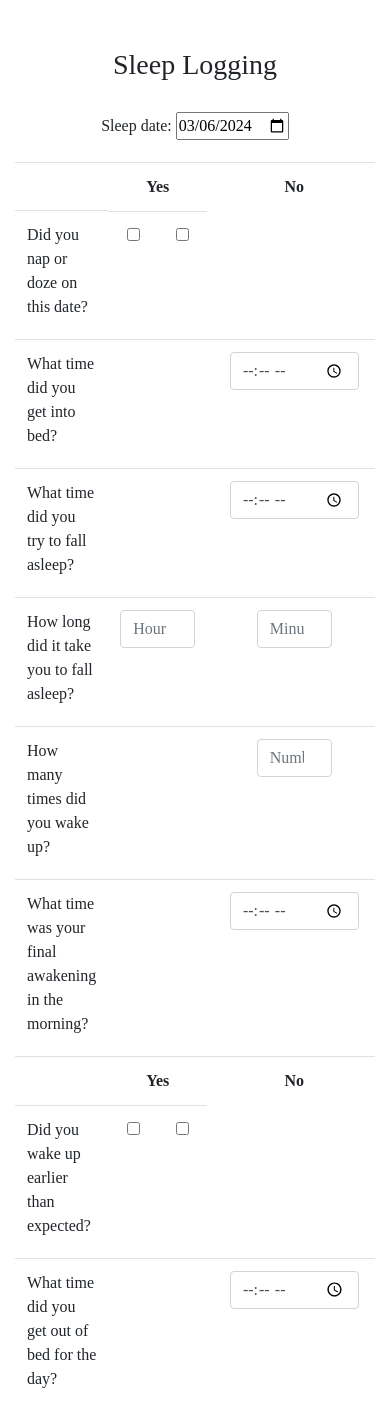
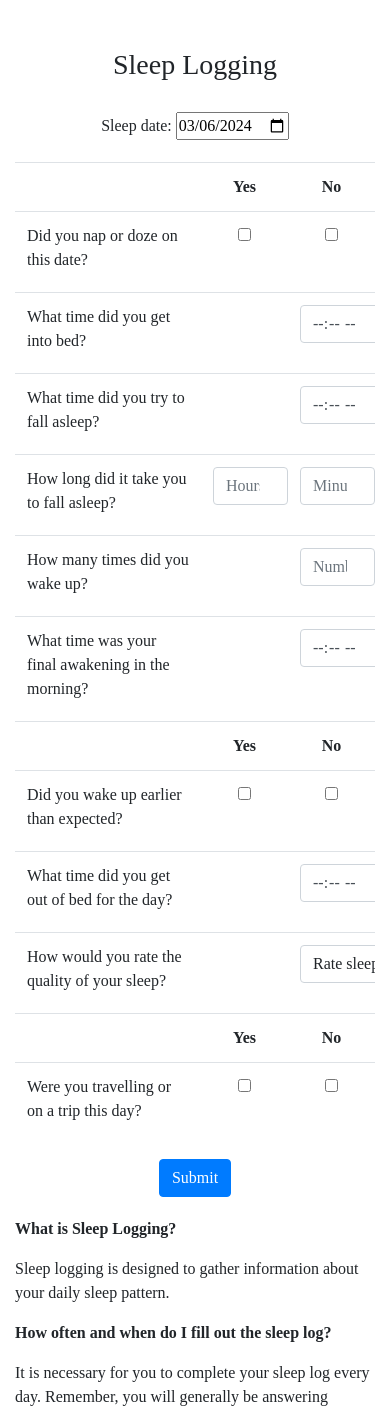
Before and after one commit to colin-raaen/thrive-track, a Flask app: page /sleep in a window 390 px wide. Shown: the part 76-1486 px from the top of the page. Run offline with Flask 3, Linux system fonts and the light colour scheme; a user stored in the database is signed in; some libraries are stand-ins or nearby versions.

Commit message:
March 5, 2024: Resolved activity.html styling for mobiile view. Beginning of fixing sleep.html mobile view styling

```diff
--- a/static/sleep-logging.js
+++ b/static/sleep-logging.js
@@ -189,7 +189,7 @@ document.addEventListener('DOMContentLoaded', function(){
                                 inBedDateTime.setDate(inBedDateTime.getDate() + 1);
                         }
 
-                        // array or validations checks on form submission and error messages to throw if true
+                        // array of validations checks on form submission and error messages to throw if true
                         const validations = [ { condition: sleepAttemptDateObject < inBedDateTime, message: 'Please ensure the time in bed is earlier than time attempt to sleep' } ];
                         // Call field validation helper function to loop through validation checks, alert if condition found
                         if (!validateFieldEntry(validations)) {
--- a/templates/sleep.html
+++ b/templates/sleep.html
@@ -24,20 +24,20 @@
         <div class="container table-container table-responsive">
             <table class="table table-borderless" id="questions-table">
                 <tr>
-                    <th></th>
-                    <th class="yes-no-header">Yes</th>
-                    <th class="yes-no-header">No</th>
+                    <th class="question-header"></th>
+                    <th class="yes-no-td">Yes</th>
+                    <th class="yes-no-td">No</th>
                   </tr>
                 <!-- Nap or doze -->
                 <tr data-row-number="1">
-                    <td class="sleep-question-cell" align="left"><label for="30min">Did you nap or doze on this date?</label></td>
+                    <td class="question-header" align="left"><label for="30min">Did you nap or doze on this date?</label></td>
                     <td class="yes-no-td"><input type="checkbox" class="YesNo" id="nap-yes" name="nap-yes"
                         value="1" data-associated-checkbox="nap-no"></td>
                     <td class="yes-no-td"><input type="checkbox" class="YesNo" id="nap-no" name="nap-no" value="0"></td>
                 </tr>
                 <!-- Hidden nap time table row -->
                 <tr id="napTimeHiddenRow" style="display: none;">
-                    <td class="sleep-question-cell" align="left"><label for="napQuestion">How long did you nap for?</label></td>
+                    <td class="question-header" align="left"><label for="napQuestion">How long did you nap for?</label></td>
                     <td class="sleep-input-cell"><input autocomplete="off" class="form-control mx-auto" min="0"
                                 id="napTimeHour" name="napTimeHour" placeholder="Hours" type="number"></td>
                     <td class="sleep-input-cell"><input autocomplete="off" class="form-control mx-auto" min="0" max="60"
@@ -46,55 +46,55 @@
 
                 <!-- What time did you go to bed input-->
                 <tr>
-                    <td align="left"><label for="sleepQuestionOne">What time did you get into bed?</label></td>
-                    <td></td>
-                    <td><input autocomplete="off" class="form-control mx-auto w-auto" id="bedTime" name="bedTime" type="time"></td>
+                    <td class="question-header" align="left"><label for="sleepQuestionOne">What time did you get into bed?</label></td>
+                    <td class="yes-no-td"></td>
+                    <td class="yes-no-td"><input autocomplete="off" class="form-control mx-auto w-auto" id="bedTime" name="bedTime" type="time"></td>
                 </tr>
                 <!-- What time did you go try to fall asleep-->
                 <tr>
-                    <td align="left"><label for="sleepQuestionTwo">What time did you try to fall asleep?</label></td>
-                    <td></td>
-                    <td><input autocomplete="off" class="form-control mx-auto w-auto" id="sleepAttempt" name="sleepAttempt"
+                    <td class="question-header" align="left"><label for="sleepQuestionTwo">What time did you try to fall asleep?</label></td>
+                    <td class="yes-no-td"></td>
+                    <td class="yes-no-td"><input autocomplete="off" class="form-control mx-auto w-auto" id="sleepAttempt" name="sleepAttempt"
                         type="time"></td>
                 </tr>
                 <!-- How long did it take you to fall asleep-->
                 <tr>
-                    <td align="left"><label for="sleepQuestionThree">How long did it take you to fall asleep?</label></td>
-                    <td><input autocomplete="off" class="form-control mx-auto" min="0"
+                    <td class="question-header" align="left"><label for="sleepQuestionThree">How long did it take you to fall asleep?</label></td>
+                    <td class="yes-no-td"><input autocomplete="off" class="form-control mx-auto" min="0"
                                 id="timeToSleepHour" name="timeToSleepHour" placeholder="Hours" type="number"></td>
-                    <td><input autocomplete="off" class="form-control mx-auto" min="0" max="60"
+                    <td class="yes-no-td"><input autocomplete="off" class="form-control mx-auto" min="0" max="60"
                         id="timeToSleepMin" name="timeToSleepMin" placeholder="Minutes" type="number"></td>
                 </tr>
                 <!-- How many times did you wake up -->
                 <tr>
-                    <td align="left"><label for="sleepQuestionFour">How many times did you wake up?</label></td>
-                    <td></td>
-                    <td><input autocomplete="off" class="form-control mx-auto" min="0" id="timesWokenUp"
+                    <td class="question-header" align="left"><label for="sleepQuestionFour">How many times did you wake up?</label></td>
+                    <td class="yes-no-td"></td>
+                    <td class="yes-no-td"><input autocomplete="off" class="form-control mx-auto" min="0" id="timesWokenUp"
                                 name="timesWokenUp" placeholder="Number" type="number"></td>
                 </tr>
                 <!-- Hidden row, In total, how long did these awakenings last -->
                 <tr id="awokenTimeHiddenRow" style="display: none;">
-                    <td align="left"><label for="sleepQuestionTen">In total, how long did these awakenings last?</label></td>
-                    <td><input autocomplete="off" class="form-control mx-auto" min="0" id="timeAwokenHour"
+                    <td class="question-header" align="left"><label for="sleepQuestionTen">In total, how long did these awakenings last?</label></td>
+                    <td class="yes-no-td"><input autocomplete="off" class="form-control mx-auto" min="0" id="timeAwokenHour"
                                 name="timeAwokenHour" placeholder="Hours" type="number"></td>
-                    <td><input autocomplete="off" class="form-control mx-auto" min="0" max="60"
+                    <td class="yes-no-td"><input autocomplete="off" class="form-control mx-auto" min="0" max="60"
                                 id="timeAwokenMin" name="timeAwokenMin" placeholder="Minutes" type="number"></td>
                 </tr>
                 <!-- What time was your final awakening? -->
                 <tr>
-                    <td align="left"><label for="sleepQuestionSix">What time was your final awakening in the morning?</label></td>
-                    <td></td>
-                    <td><input autocomplete="off" class="form-control mx-auto w-auto" id="finalAwakening" name="finalAwakening"
+                    <td class="question-header" align="left"><label for="sleepQuestionSix">What time was your final awakening in the morning?</label></td>
+                    <td class="yes-no-td"></td>
+                    <td class="yes-no-td"><input autocomplete="off" class="form-control mx-auto w-auto" id="finalAwakening" name="finalAwakening"
                         type="time"></td>
                 </tr>
                 <!-- Wake up earlier than expected -->
                 <tr>
-                    <th></th>
-                    <th>Yes</th>
-                    <th>No</th>
+                    <th class="question-header"></th>
+                    <th class="yes-no-td">Yes</th>
+                    <th class="yes-no-td">No</th>
                 </tr>
                 <tr data-row-number="2">
-                    <td align="left"><label for="sleepQuestionEight">Did you wake up earlier than expected?</label></td>
+                    <td class="question-header" align="left"><label for="sleepQuestionEight">Did you wake up earlier than expected?</label></td>
                     <td class="yes-no-td"><input type="checkbox" class="YesNo" id="earlier-yes" name="earlier-yes"
                         value="1" data-associated-checkbox="earlier-no"></td>
                     <td class="yes-no-td"><input type="checkbox" class="YesNo" id="earlier-no" name="earlier-no"
@@ -103,25 +103,23 @@
 
                 <!-- Hidden wake up early time input -->
                 <tr id="wakeUpEarlyHiddenRow" style="display: none;">
-                    <td align="left"><label for="sleepQuestionTen">How much earlier did you wake up?</label></td>
-                    <td><input autocomplete="off" class="form-control mx-auto" min="0" id="wakeUpEarlyHour"
+                    <td class="question-header" align="left"><label for="sleepQuestionTen">How much earlier did you wake up?</label></td>
+                    <td class="yes-no-td"><input autocomplete="off" class="form-control mx-auto" min="0" id="wakeUpEarlyHour"
                                 name="wakeUpEarlyHour" placeholder="Hours" type="number"></td>
-                    <td><input autocomplete="off" class="form-control mx-auto" min="0" max="60"
+                    <td class="yes-no-td"><input autocomplete="off" class="form-control mx-auto" min="0" max="60"
                         id="wakeUpEarlyMin" name="wakeUpEarlyMin" placeholder="Minutes" type="number"></td>
                 </tr>
 
                 <!-- What time did you get out of bed? -->
                 <tr>
-                    <td align="left"><label for="sleepQuestionSix">What time did you get out of bed for the day?</label></td>
-                    <td></td>
-                    <td><input autocomplete="off" class="form-control mx-auto w-auto" id="outOfBed" name="outOfBed" type="time"></td>
+                    <td class="question-header" align="left"><label for="sleepQuestionSix">What time did you get out of bed for the day?</label></td>
+                    <td class="yes-no-td"></td>
+                    <td class="yes-no-td"><input autocomplete="off" class="form-control mx-auto w-auto" id="outOfBed" name="outOfBed" type="time"></td>
                 </tr>
                 <!-- Quality of Sleep -->
                 <tr data-row-number="1">
-                    <td align="left"><label for="sleepQuestionNine">How would you rate the quality of your sleep?</label></td>
-                    <td>
-
-                    </td>
+                    <td class="question-header" align="left"><label for="sleepQuestionNine">How would you rate the quality of your sleep?</label></td>
+                    <td class="yes-no-td"></td>
                     <td class="yes-no-td">
                         <!-- Workout types drop down -->
                         <select class="form-select mx-auto" style="width: 150px;" name="rateSleep" id="rateSleep">
@@ -135,12 +133,12 @@
                     </td>
                 <!-- Travelling Y/N -->
                 <tr>
-                    <th></th>
-                    <th>Yes</th>
-                    <th>No</th>
+                    <th class="question-header"></th>
+                    <th class="yes-no-td">Yes</th>
+                    <th class="yes-no-td">No</th>
                 </tr>
                 <tr data-row-number="3">
-                    <td align="left"><label for="drink">Were you travelling or on a trip this day?</label></td>
+                    <td class="question-header" align="left"><label for="drink">Were you travelling or on a trip this day?</label></td>
                     <td class="yes-no-td"><input type="checkbox" class="YesNo" id="travel-yes" name="travel-yes"
                         value="1" data-associated-checkbox="travel-no"></td>
                     <td class="yes-no-td"><input type="checkbox" class="YesNo" id="travel-no" name="travel-no"
```
Also changed, not shown: static/styles-logging-pages.css (+4 -4 lines), templates/activity.html (+6 -6 lines), 1 other file.
